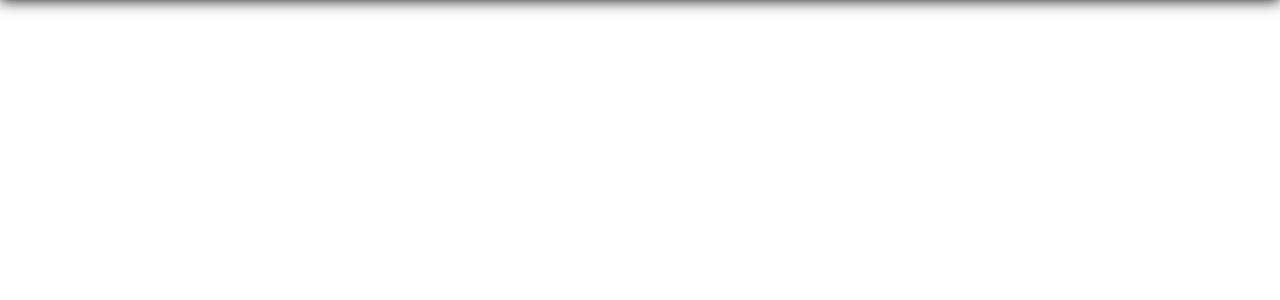
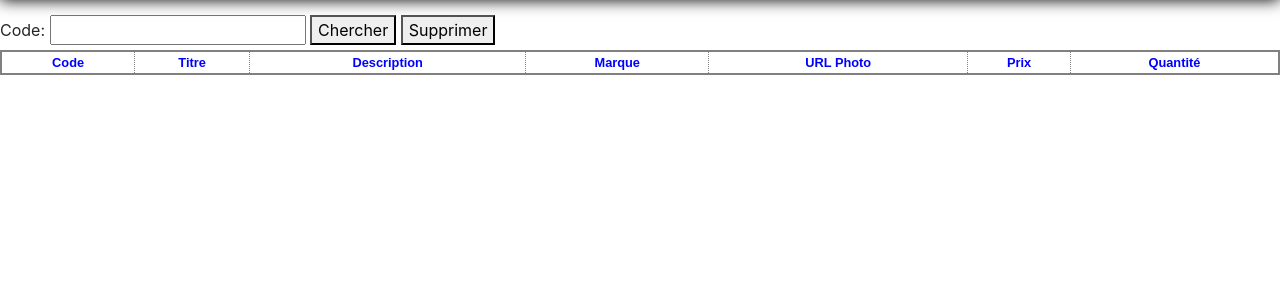
Before and after one commit to glili/fashion_shop, a PHP site: page /Vues/Supprimer_produit.php in a window 1280 px wide. Shown: the part 80-380 px from the top of the page. Run offline with PHP 8.4, Linux system fonts and the light colour scheme; lists and menus that the app fills with data are empty.

Commit message:
bugs fixed

```diff
--- a/Vues/Supprimer_produit.php
+++ b/Vues/Supprimer_produit.php
@@ -1,4 +1,13 @@
 <?php
+if (defined("mainFolder") == false) {
+	define("mainFolder", $_SERVER['DOCUMENT_ROOT']."/fashion_shop/");
+}
+// Importe l'interface DAO et la classe Produit
+
+include_once(mainFolder."modele/produits.class.php");
+include_once(mainFolder."modele/DAO/ProduitDAO.class.php");
+
+
 session_start();
  include "header.php";
 ?>
@@ -17,3 +26,50 @@ session_start();
         </ul>
     </div>
   </nav>
+
+  <form method="POST" action="Supprimer_produit.php">
+  <label for="code">Code:</label>
+  <input type="text" id="code" name="code">
+
+
+  <button type="submit" value="Chercher">Chercher</button>
+  <button type="submit" value="Chercher">Supprimer</button>
+ </form>
+
+
+<table>
+  <thead>
+  <tr>
+    <th>Code</th>
+    <th>Titre</th>
+    <th>Description</th>
+    <th>Marque</th>
+    <th>URL Photo</th>
+    <th>Prix</th>
+    <th>Quantité</th>
+  </tr>
+  </thead>
+  <tbody>
+
+  <?php
+   if ($_SERVER['REQUEST_METHOD'] === 'POST') {
+
+  if(isset($_POST['code'])){
+    $key= $_POST['code'];
+  }
+  $prod= new ProduitDAO();
+
+  $prod=ProduitDAO::display($key);
+  echo "<tr>";
+  echo "<td>".$prod->getCode() ."</td>";
+  echo "<td>".$prod->getTitle() ."</td>";
+  echo "<td>".$prod->getDescription() ."</td>";
+  echo "<td>".$prod->getMarque() ."</td>";
+  echo "<td>".$prod->getUrlPhoto() ."</td>";
+  echo "<td>".$prod->getPrix() ."</td>";
+  echo "<td>".$prod->getQuantite() ."</td>";
+
+  echo "</tr>";
+  $prod=ProduitDAO::delete($prod);
+}
+     ?>
--- a/index.php
+++ b/index.php
@@ -9,6 +9,7 @@ include_once(mainFolder."modele/produits.class.php");
 include_once(mainFolder."modele/DAO/ProduitDAO.class.php");
 
 // include_once 'Vues/header.php';
+
 
 session_start();
 
@@ -122,7 +123,7 @@ $prod=ProduitDAO::displaySorted($title);
 
 <?php
 foreach ($prod as $value) {
-    echo '<li class="slide"><img src="'.$value->getUrlPhoto().'" alt="Slide img3"></li>';
+    echo '<li class="slide"><img src="'.$value->getUrlPhoto().'" alt="Slide img"></li>';
 }
 ?>
         </ul>
--- a/modele/DAO/ProduitDAO.class.php
+++ b/modele/DAO/ProduitDAO.class.php
@@ -86,7 +86,7 @@ class ProduitDAO implements DAO
 		$query->execute();
 
 		foreach ($query as $tab) {
-			$leProduit = new Produit($tab['code'], $tab['title'], $tab['description'], $tab['marque'], $tab['url_photo'], $tab['prix'], $tab['quantite']);
+			$leProduit = new Produit($tab['code'], $tab['title'], $tab['description'], $tab['marque'], $tab['prix'], $tab['quantite'], $tab['url_photo']);
 			array_push($liste, $leProduit);
 		}
 		$query->closeCursor();
@@ -104,9 +104,9 @@ class ProduitDAO implements DAO
 			throw new Exception("Impossible d’obtenir la connexion à la BD.");
 		}
 
-		$commandeSQL = "INSERT INTO Produits (code, title, description,marque, url_photo, prix, quantite)";
+		$commandeSQL = "INSERT INTO Produits (code,title,description,marque,prix,quantite,url_photo)";
 		$commandeSQL .= "VALUES(?,?,?,?,?,?,?)";
-		$tab = array($unProduit->get_code(), $unProduit->get_description(), $unProduit->get_url_photo(), $unProduit->get_prix(), $unProduit->get_quantite());
+		$tab = array($unProduit->getCode(),$unProduit->getTitle(), $unProduit->getDescription(),$unProduit->getMarque(),$unProduit->getPrix(), $unProduit->getQuantite(),$unProduit->getUrlPhoto());
 		$requete = $connexion->prepare($commandeSQL);
 
 		return $requete->execute($tab);
@@ -120,9 +120,9 @@ class ProduitDAO implements DAO
 		} catch (Exception $e) {
 			throw new Exception("Impossible d’obtenir la connexion à la BD.");
 		}
-		$commandeSQL = "UPDATE Produits (code, title, description,marque, url_photo, prix, quantite)";
+		$commandeSQL = "UPDATE Produits (codetitle,description,marque,prix,quantite,urlPhoto)";
 		$query = $connexion->prepare($commandeSQL);
-		$tab = array($unProduit->get_code(), $unProduit->get_description(), $unProduit->get_url_photo(), $unProduit->get_prix(), $unProduit->get_quantite());
+		$tab = array($unProduit->getCode(),$unProduit->getTitle(), $unProduit->getDescription(),$unProduit->getMarque(),$unProduit->getPrix(), $unProduit->getQuantite(),$unProduit->getUrlPhoto());
 		return	$query->execute($tab);
 	}
 
--- a/modele/produits.class.php
+++ b/modele/produits.class.php
@@ -7,27 +7,38 @@ class Produit {
         private $title;
         private $description;
         private $marque;
-        private $urlPhoto;
+        private $url_photo;
         private $prix;
         private $quantite;
 
         // Constructor
-        public function __construct($code, $title,$desc,$marque,$url,$prix,$qte){
+        public function constr($title,$description,$marque,$prix,$quantite,$url_photo){
+                $this->title=$title;
+                $this->description=$description;
+                $this->marque=$marque;
+                $this->url_photo=$url_photo;
+                $this->prix=$prix;
+                $this->quantite=$quantite;
+        }
+
+        public function __construct($code, $title,$description,$marque,$prix,$quantite,$url_photo){
                 $this->code=$code;
                 $this->title=$title;
-                $this->description=$desc;
+                $this->description=$description;
                 $this->marque=$marque;
-                $this->urlPhoto=$url;
+                $this->url_photo=$url_photo;
                 $this->prix=$prix;
-                $this->quantite=$qte;
+                $this->quantite=$quantite;
         }
+
+
 
         // Getters setters
         public function getCode() {return $this->code;}
         public function getTitle() {return $this->title;}
         public function getDescription() {return $this->description;}
         public function getMarque() {return $this->marque;}
-        public function getUrlPhoto() {return $this->urlPhoto;}
+        public function getUrlPhoto() {return $this->url_photo;}
         public function getPrix() {return $this->prix;}
         public function getQuantite() {return $this->quantite;}
         public function setCode($valeur) {$this->code=$valeur;}
@@ -35,7 +46,7 @@ class Produit {
         public function setDescription($valeur) {$this->description=$valeur;}
         public function setMarque($valeur) {$this->marque=$valeur;}
         public function setQuantite($valeur) {$this->quantite=$valeur;}
-        public function setUrlPhoto($valeur) {$this->urlPhoto=$valeur;}
+        public function setUrlPhoto($valeur) {$this->url_photo=$valeur;}
         public function setPrix($valeur) {$this->prix=$valeur;}
 
         // methodes
```
Also changed, not shown: Vues/Ajouter_produit.php (+9 -4 lines), Vues/Chercher_produit.php (+29 -9 lines), Vues/Chercher_produits.php (+42 -16 lines), Vues/compte.php (+13 -2 lines).
